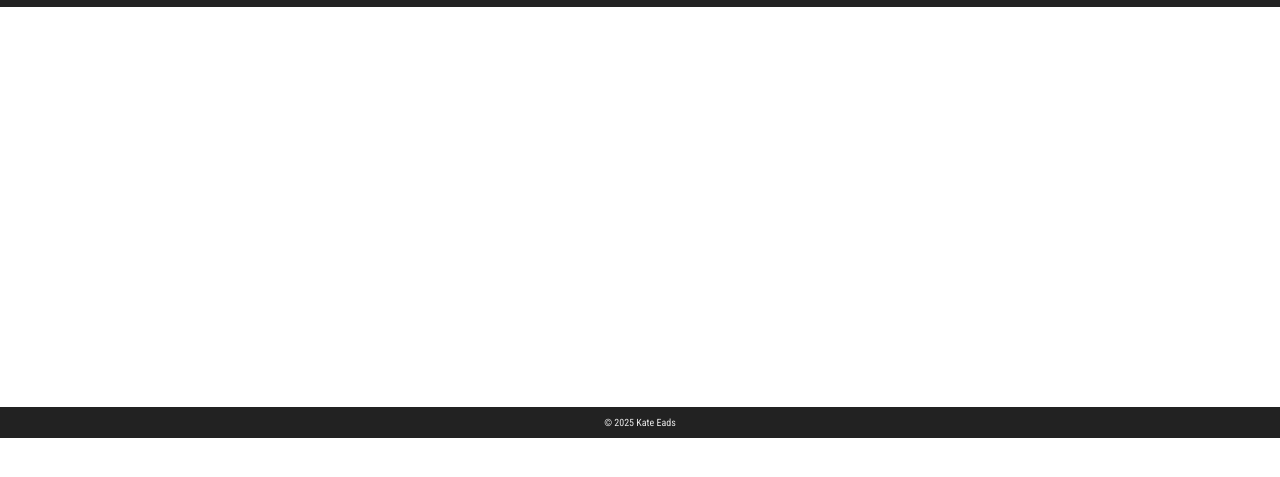
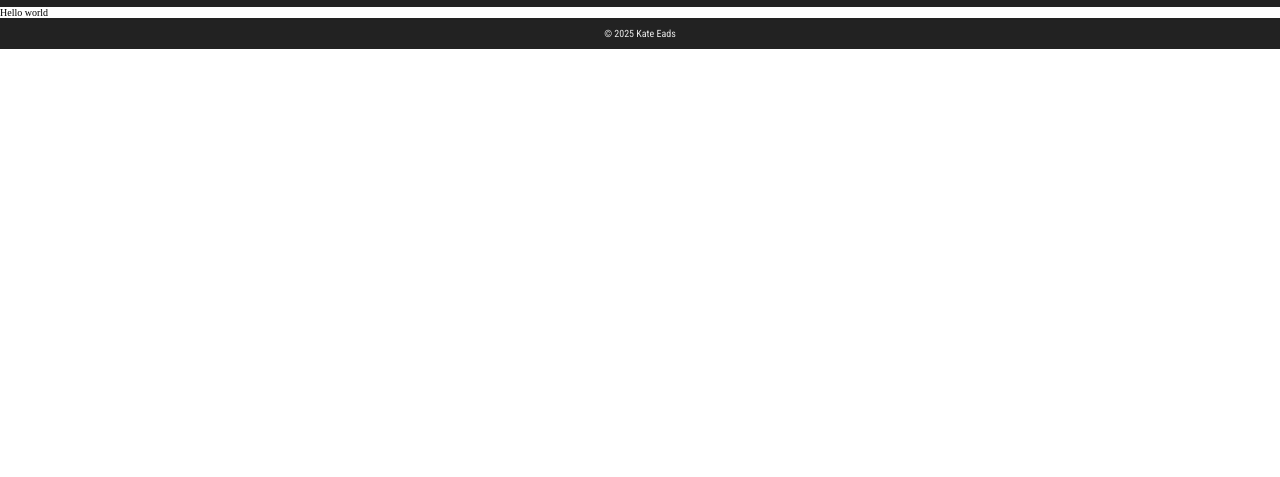
Before and after one commit to k8eads/media_gallery, a plain HTML site: page index.html in a window 1280 px wide. Shown: the part 43-520 px from the top of the page. Drawn offline with Linux system fonts and the light colour scheme.

Commit message:
footer styling

```diff
--- a/css/style.css
+++ b/css/style.css
@@ -1,6 +1,7 @@
 /*-- primary variables --*/
 :root {
-    --background: #F2E9DC;
+    --background: #222;
+    --hfont: 'Roboto Condensed', sans-serif;
     font-size: 62.5%;
 }
 
@@ -8,23 +9,25 @@
     color: var(--background);
 }
 
+body {
 
+}
 
 
 /*--Nav Styles--*/
-nav, footer{
-    background-color: #222;
+nav,footer {
+    background-color:var(--background);
     color: #EAEAEA;
+    font-family: var(--hfont);
     display: flex;
     justify-content: space-between;
     align-items: center;
     padding: 1rem 2rem;
-    font-family: 'Roboto Condensed', sans-serif;
 }
 footer {
     justify-content: center;
-    margin-top: 50vh;
 }
+
 nav img{
     width: 6rem;
     height: auto;
--- a/index.html
+++ b/index.html
@@ -4,7 +4,7 @@
 <head>
     <meta charset="UTF-8">
     <meta name="viewport" content="width=device-width, initial-scale=1.0">
-    <title>KGLW Live at Red Rocks '24</title>
+    <title>Media Gallery</title>
     <link href="https://fonts.googleapis.com/css?family=Cabin|Roboto:400,700|Roboto+Condensed:400,700" rel="stylesheet">
     <link href="https://fonts.googleapis.com/css?family=Overpass|Permanent+Marker" rel="stylesheet">
     <link href="css/reset.min.css" rel="stylesheet">
@@ -26,7 +26,11 @@
             <a class="link" href="oregon.html">Oregon '24</a>
         </div>
     </nav>
+    <section>
+        <p>Hello world</p>
 
+
+    </section>
 
 
 
```
